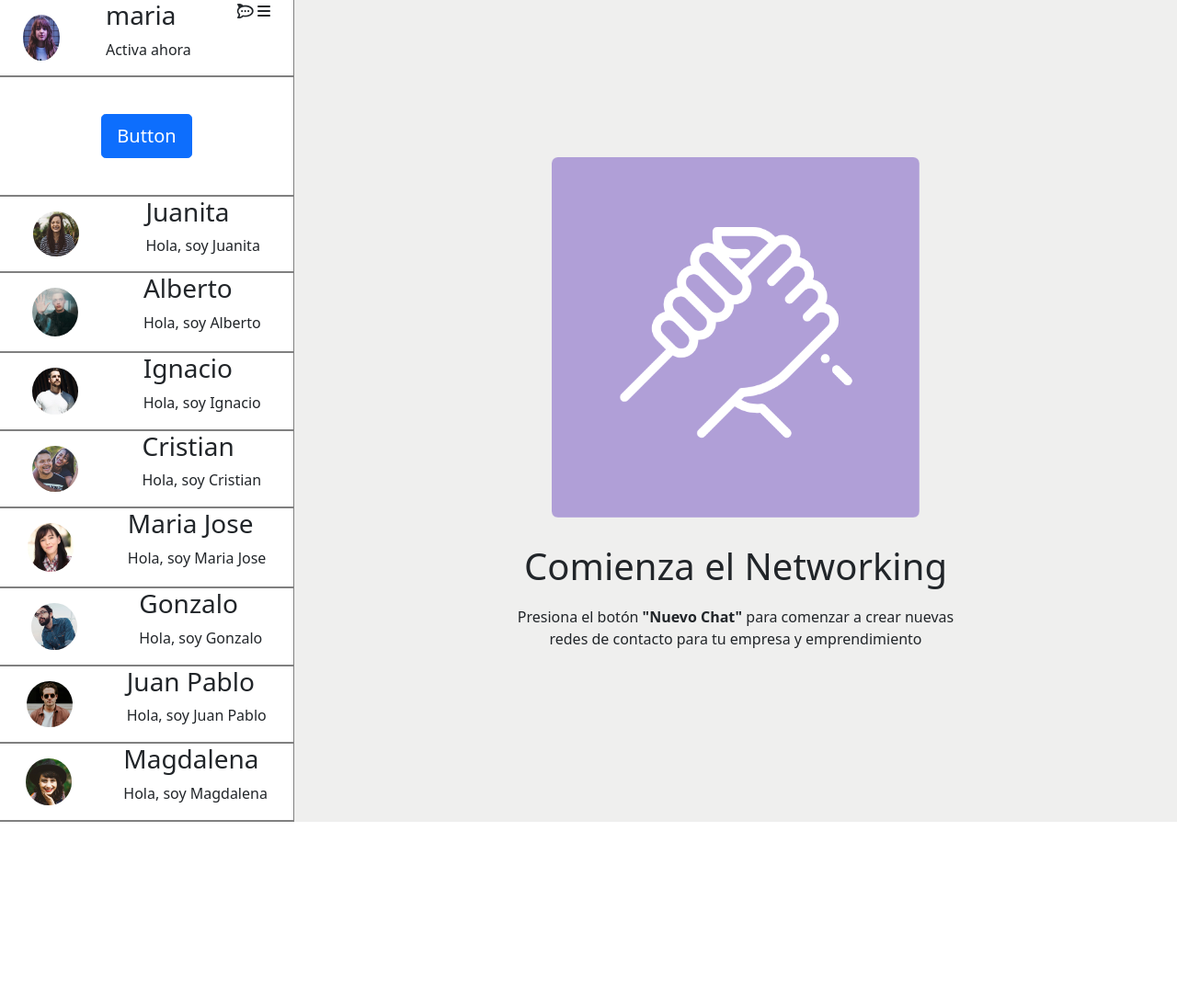
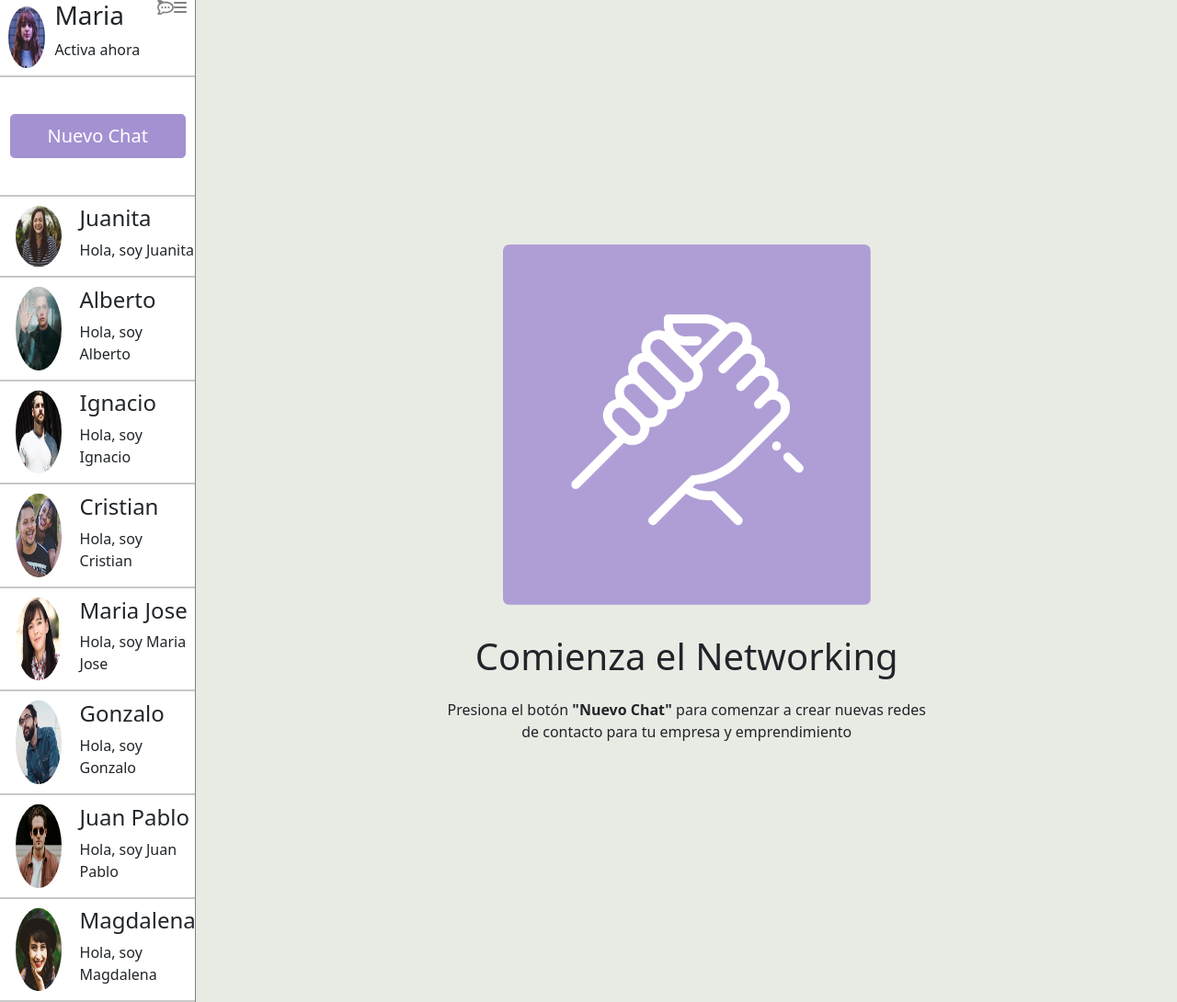
Before and after one commit to GustavoMoralesGa/flexbox, a plain HTML site: page index.html in a window 1280 px wide. Shown: the whole page at 92% size. Before the commit the page ends 894 px from the top, so only its background shows below. Drawn offline with nearby package versions, Linux system fonts and the light colour scheme.

Commit message:
Segunda subida de codigo

```diff
--- a/assets/css/style.css
+++ b/assets/css/style.css
@@ -11,8 +11,8 @@
 
 .side-bar {
     max-height: 100%;
-    min-width: 25%;
-    width: 25%;
+    min-width: 15%;
+    width: 20%;
     border-right: 1px solid gray;
     background-color: white;
 }
@@ -20,14 +20,30 @@
     display: flex;
     justify-content: space-around;
 }
-.personal-profile img {
+
+.status-profile {
+    display: flex;
+    justify-content: space-between;
+}
+
+.status-profile img {
     width: 40px;
     border-radius: 50%;
-    padding-top: 5%;
-    padding-bottom: 5%;
+    margin-top: 5%;
+    margin-bottom: 5%;
 }
 
+.personal-title {
+    margin-left: 10px;
+}
 
+.icon-profile {
+    display: flex;
+    align-content: center;
+    justify-content: space-between;
+    color: gray;
+
+}
 
 /* BUTTON CHAT */
 
@@ -36,13 +52,28 @@
 .button-chat {
     display: flex;
     justify-content: center;
-    border-top: 2px solid gray ;
-    border-bottom: 2px solid gray;
+    border-top: 2px solid rgba(128, 128, 128, 0.437); ;
+    border-bottom: 2px solid rgba(128, 128, 128, 0.437);
 }
 
 .button-chat button {
     margin-top: 2em;
     margin-bottom: 2em;
+    background-color: #A491D2;
+    border-color: #A491D2;
+    padding-left: 40px;
+    padding-right: 40px;
+
+}
+
+.btn:hover {
+    background-color: #CDC3E6;
+    border-color: #CDC3E6;
+}
+
+.btn:focus {
+    background-color: #E8EBE4;
+    border-color: #E8EBE4;
 }
 
 
@@ -51,9 +82,9 @@
 
 .contact {
     display: flex;
-    justify-content: space-around;
-    border-bottom: 2px solid gray;
-
+    justify-content: flex-start;
+    border-bottom: 2px solid rgba(128, 128, 128, 0.437);
+    padding-left: 8%;
 }
 
 .contact img {
@@ -64,6 +95,11 @@
 
 }
 
+.contact-friend {
+    padding-top: 5%;
+    padding-left: 10%;
+}
+
 
 /* Container Chat */
 
@@ -72,7 +108,7 @@
     display: flex;
     flex-direction: column;
     justify-content: center;
-    background-color: #EFEFEE;
+    background-color: #E8EBE4;
 }
 
 .image-chat {
--- a/index.html
+++ b/index.html
@@ -9,6 +9,8 @@
         integrity="sha384-1BmE4kWBq78iYhFldvKuhfTAU6auU8tT94WrHftjDbrCEXSU1oBoqyl2QvZ6jIW3" crossorigin="anonymous">
     <!-- KIT Font awesome -->
     <script src="https://kit.fontawesome.com/b49256a092.js" crossorigin="anonymous"></script>
+    <!-- FONTS -->
+
     <!-- CSS -->
     <link rel="stylesheet" href="/assets/css/style.css">
     <!-- TITLE -->
@@ -21,73 +23,75 @@
 
         <div class="side-bar">
             <div class="personal-profile">
-                <img src="/assets/images/maria.jpg" alt="MariaImage">
                 <div class="status-profile">
-                    <h3> maria </h3>
+                    <img src="/assets/images/maria.jpg" alt="MariaImage">
+                    <div class="personal-title">
+                    <h3> Maria </h3>
                     <p>Activa ahora</p>
+                    </div>
                 </div>
-                <div class="Icon-profile">
-                    <i class="fa-brands fa-rocketchat fa-1x"></i>
-                    <i class="fa-solid fa-bars fa-1x"></i>
+                <div class="icon-profile">
+                    <i class="icon1 fa-brands fa-rocketchat fa-1x"></i>
+                    <i class="icon2 fa-solid fa-bars fa-1x"></i>
                 </div>
             </div>
             <div class="button-chat">
-                <button class="btn btn-primary btn-lg" type="button">Button</button>
+                <button class="btn btn-primary btn-lg" type="button">Nuevo Chat</button>
             </div>
             <div class="chat-list">
                 <div class="contact">
                     <img src="/assets/images/juanita.jpg" alt="juanita">
                     <div class="contact-friend">
-                        <h3>Juanita</h3>
+                        <h4>Juanita</h4>
                         <p>Hola, soy Juanita</p>
                     </div>
                 </div>
                 <div class="contact">
                     <img src="/assets/images/Alberto.jpg" alt="Alberto">
                     <div class="contact-friend">
-                        <h3>Alberto</h3>
+                        <h4>Alberto</h4>
                         <p>Hola, soy Alberto</p>
                     </div>
                 </div>
                 <div class="contact">
                     <img src="/assets/images/Ignacio.jpg" alt="Ignacio">
                     <div class="contact-friend">
-                        <h3>Ignacio</h3>
+                        <h4>Ignacio</h4>
                         <p>Hola, soy Ignacio</p>
                     </div>
                 </div>
                 <div class="contact">
                     <img src="/assets/images/Cristian.jpg" alt="Cristian">
                     <div class="contact-friend">
-                        <h3>Cristian</h3>
+                        <h4>Cristian</h4>
                         <p>Hola, soy Cristian</p>
                     </div>
                 </div>
                 <div class="contact">
                     <img src="/assets/images/MariaJose.jpg" alt="MariaJose">
                     <div class="contact-friend">
-                        <h3>Maria Jose</h3>
+                        <h4>Maria Jose</h4>
                         <p>Hola, soy Maria Jose</p>
                     </div>
                 </div>
                 <div class="contact">
                     <img src="/assets/images/Gonzalo.jpg" alt="Gonzalo">
                     <div class="contact-friend">
-                        <h3>Gonzalo</h3>
+                        <h4>Gonzalo</h4>
                         <p>Hola, soy Gonzalo</p>
                     </div>
                 </div>
                 <div class="contact">
                     <img src="/assets/images/JuanPablo.jpg" alt="Juan Pablo">
                     <div class="contact-friend">
-                        <h3>Juan Pablo</h3>
+                        <h4>Juan Pablo</h4>
                         <p>Hola, soy Juan Pablo</p>
                     </div>
                 </div>
                 <div class="contact">
                     <img src="/assets/images/Magdalena.jpg" alt="Magdalena">
                     <div class="contact-friend">
-                        <h3>Magdalena</h3>
+                        <h4>Magdalena</h4>
                         <p>Hola, soy Magdalena</p>
                     </div>
                 </div>
```
